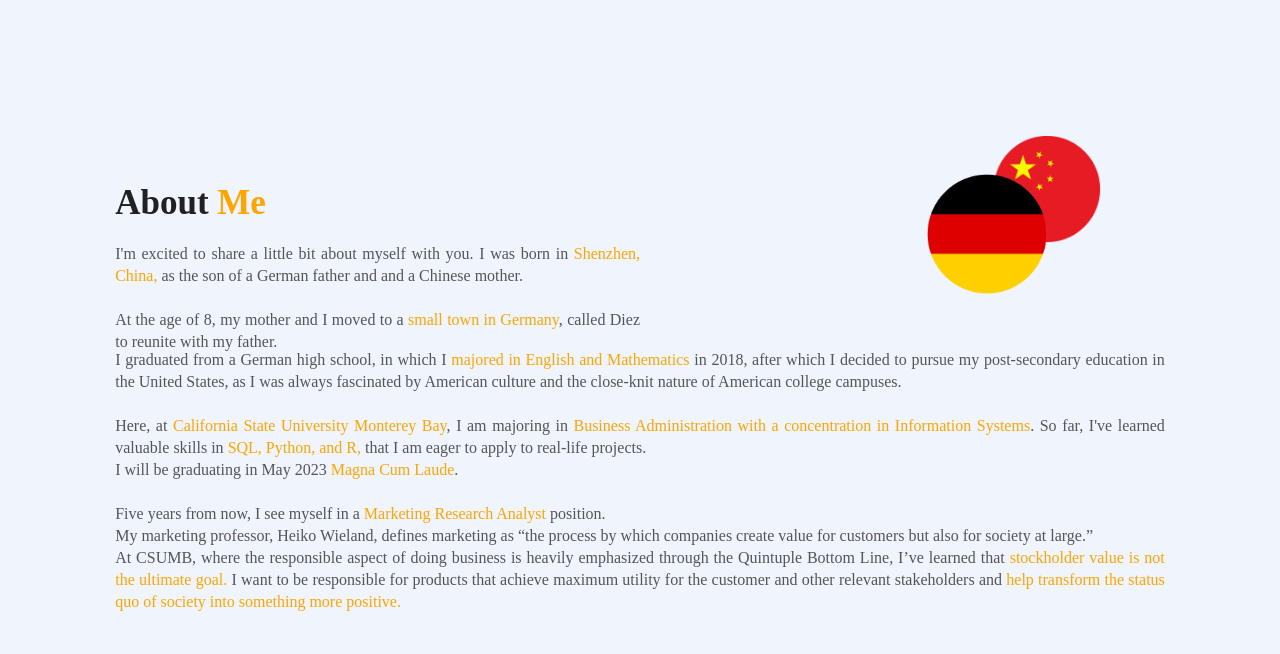
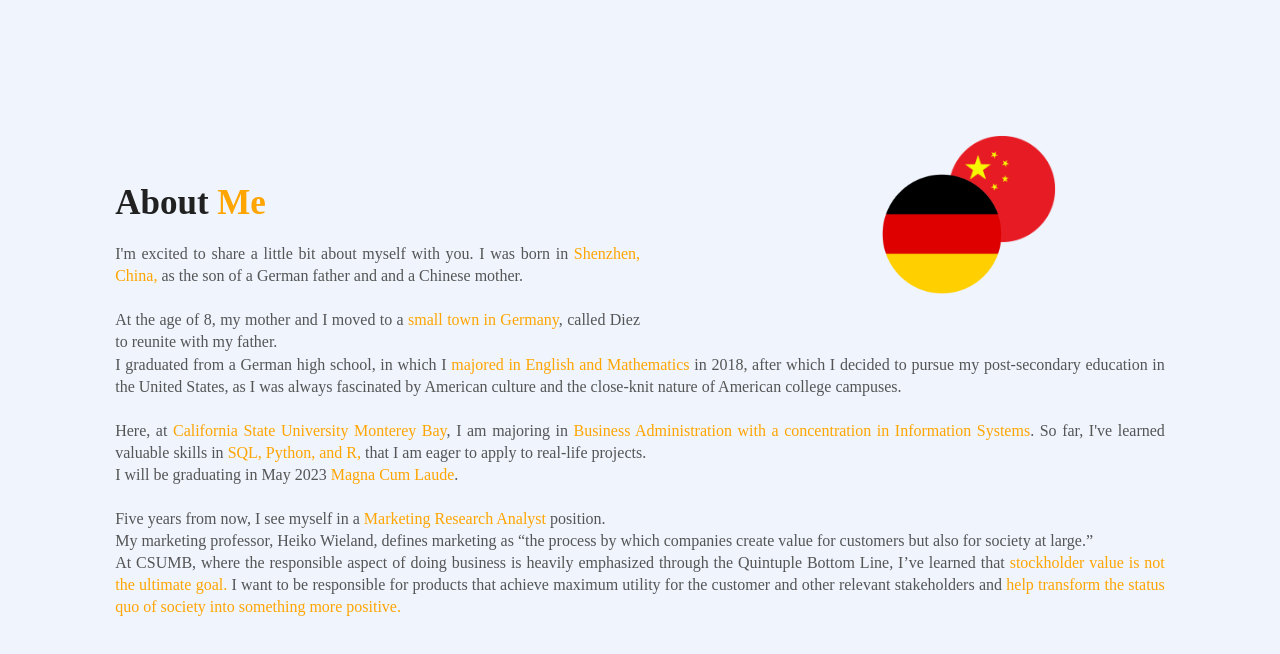
Before and after one commit to Nicholas1209/Nicholas1209.github.io, a plain HTML site: page about.html in a window 1280 px wide. Shown: the part 126-780 px from the top of the page. Drawn offline with Linux system fonts and the light colour scheme.

Commit message:
File Edits: Slight changes in CSS file

```diff
--- a/styles.css
+++ b/styles.css
@@ -9,7 +9,7 @@
 
 .hero{
 	position: absolute;
-	width: 100%;
+	width: 100vw;
 	height: 100vh;
 	background: #eff4fd;
 }
@@ -209,7 +209,7 @@ nav ul li a:hover{
 .germany{
 	height: 60%;
 	position: absolute;
-	left: 45%;
+	left: 30%;
 	top: 10%;
 	transform: translateX(-50%);
 	transition: left 1s;
@@ -218,7 +218,7 @@ nav ul li a:hover{
 .china{
 	height: 60%;
 	position: absolute;
-	left: 65%;
+	left: 50%;
 	top: -5%;
 	transform: translateX(-50%);
 	transition: top 1s;
@@ -227,7 +227,7 @@ nav ul li a:hover{
 .images2:hover .germany{
 	transform: translateX(-50%);
 	transition: left 1s ease;
-	left: 35%;
+	left: 20%;
 }
 
 .images2:hover .china{
@@ -241,7 +241,7 @@ nav ul li a:hover{
 	line-height: 22px;
 	text-align: justify;
 	margin-right: -100%;
-	margin-top: -5%;
+	margin-top: -4%;
 }
 
 .black{
```
